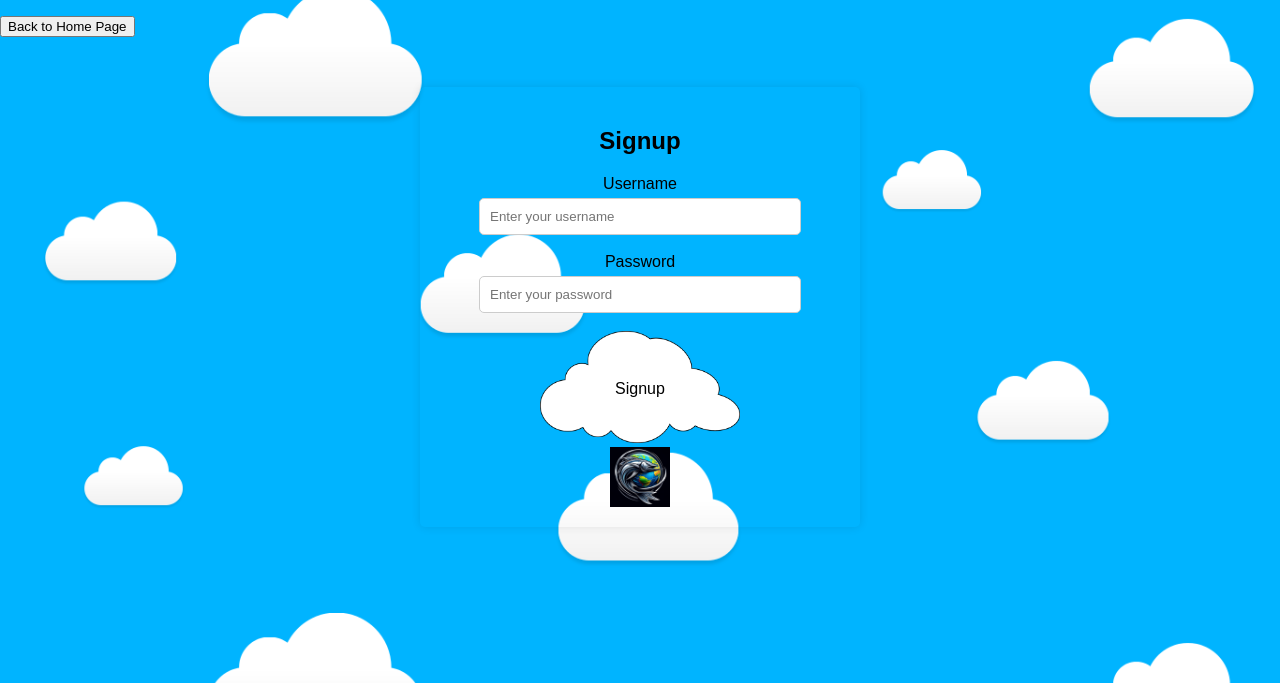
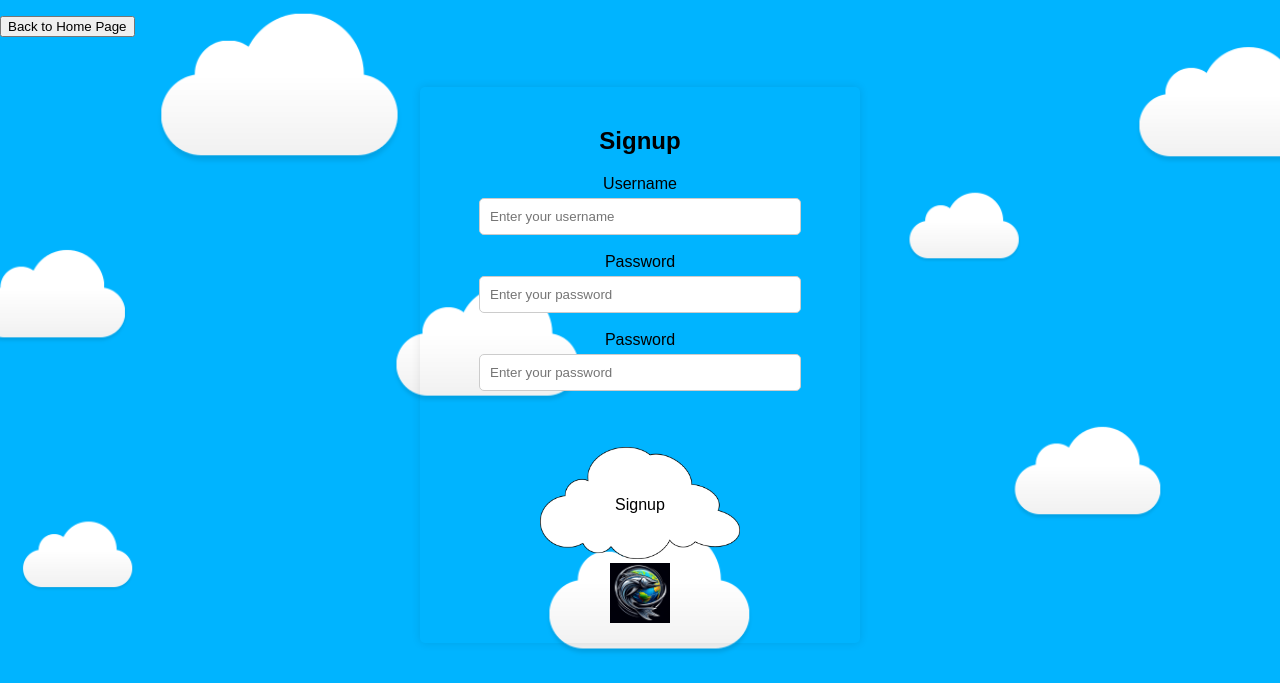
Before and after one commit to maximilian-mallory/ProjectBarracuda, a Django app: page /signup/ in a window 1280 px wide. Shown: the top 683 px of the page. Run offline with Django 5.2, Linux system fonts and the light colour scheme; some libraries are stand-ins or nearby versions.

Commit message:
added verification for signup password matching and front end login validation

```diff
--- a/GeoGuessr/Static/css/signupPage.css
+++ b/GeoGuessr/Static/css/signupPage.css
@@ -71,3 +71,9 @@ body {
     margin-left: auto;
     margin-right: auto;
   }
+
+  #message {
+    height: 20px; /* Set a fixed height for the message div */
+    color: rgb(175, 24, 24); /* Set text color to red */
+    font-weight: bold;
+  }
--- a/GeoGuessr/Static/js/signup.js
+++ b/GeoGuessr/Static/js/signup.js
@@ -1,6 +1,23 @@
 toWelcome.onclick = function() {
     window.location.href = "http://localhost:8000/welcome/"; // Change this to your desired URL
 };
+
+function validatePassword(password, confirmpassword)
+{
+  if( password !== confirmpassword )
+  {
+    console.log("passwords don't match");
+    return false;
+  }
+  else
+  {
+    console.log("passwords match");
+    return true;
+  }
+}
+
+var message = document.getElementById('message');
+
 document.addEventListener('DOMContentLoaded', function() {
 const form = document.querySelector('form');
 
@@ -9,7 +26,18 @@ form.addEventListener('submit', function(event) {
 
     const username = document.querySelector('#username').value.trim();
     const password = CryptoJS.SHA1(document.querySelector('#password').value.trim()).toString();
+    const confirmpassword = CryptoJS.SHA1(document.querySelector('#confirmpassword').value.trim()).toString();
+    console.log(password);
+    console.log(confirmpassword);
 
+    if( validatePassword(password, confirmpassword) == false )
+    {
+      message.textContent = "Passwords do not match";
+      document.querySelector('#password').style.border = "1px solid red";
+      document.querySelector('#confirmpassword').style.border = "1px solid red";
+    }
+    else
+    {
       const data = {
         username: username,
         password: password
@@ -33,5 +61,6 @@ form.addEventListener('submit', function(event) {
         .catch(error => {
           console.error('Error:', error);
         });
+    }
   });
 });
--- a/GeoGuessr/Templates/signupPage.html
+++ b/GeoGuessr/Templates/signupPage.html
@@ -23,6 +23,13 @@
         <input type="password" id="password" name="password" placeholder="Enter your password" required>
       </div>
       <br>
+      <div class="password-group">
+        <label for="confirmpassword">Password</label>
+        <input type="password" id="confirmpassword" name="confirmpassword" placeholder="Enter your password" required>
+      </div>
+      <br>
+      <div id="message"></div>
+      <br>
       <div class="button-group">
         <img src="../static/images/Cloud.png">
         <button class="btn" name="submit" type="submit">Signup</button>
```
Also changed, not shown: GeoGuessr/Static/js/login.js (+13 -5 lines), GeoGuessr/Views/login_view.py (+2 -7 lines). Lines whose indentation alone changed are shown as unchanged.
